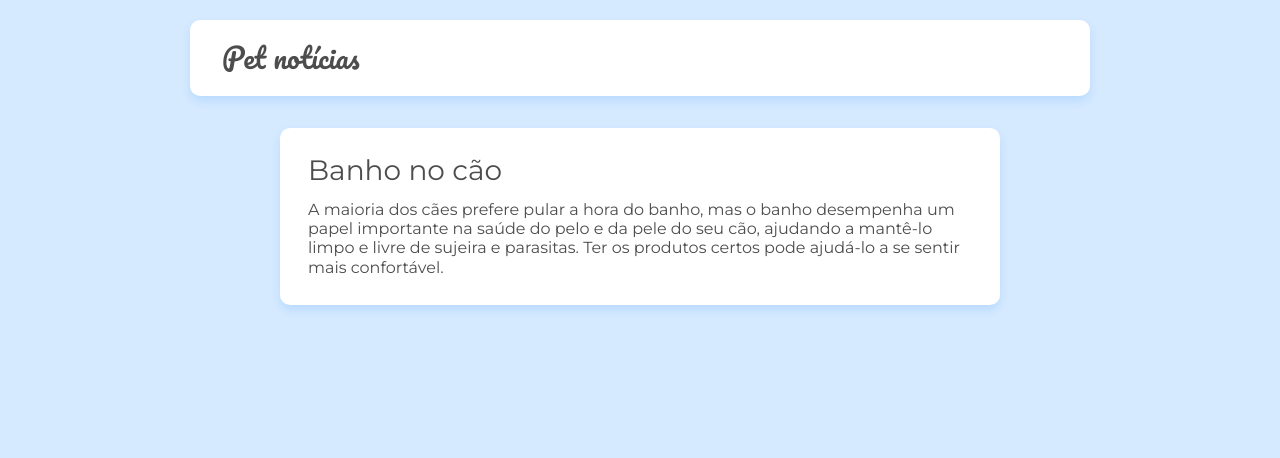
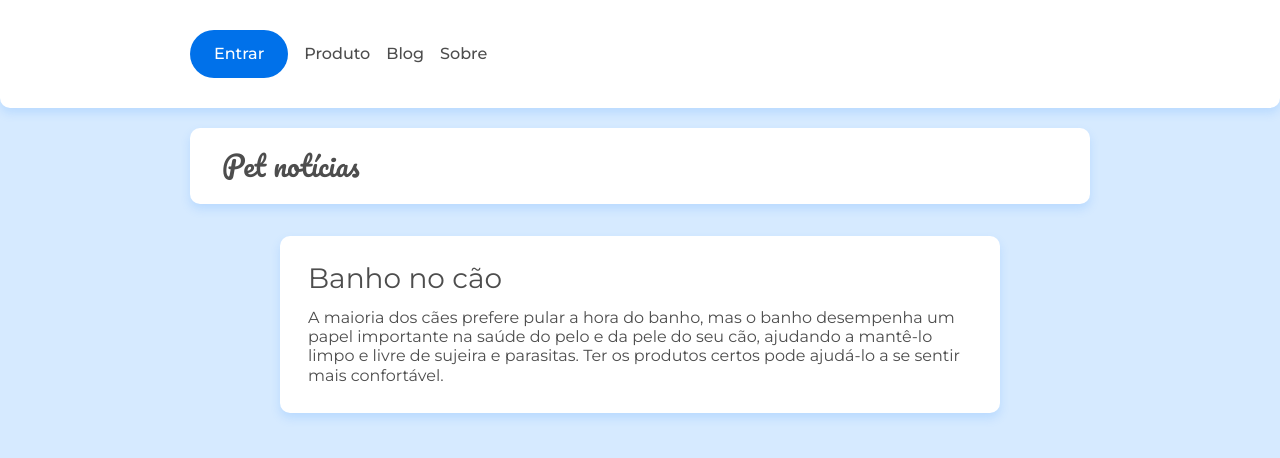
Before and after one commit to Davi95-BR/react-router, a React (Create React App) app: page / in a window 1280 px wide. Shown: the top 458 px of the page. Built offline with nearby package versions, Linux system fonts and the light colour scheme.

Commit message:
Trabalhando com Link em componentes para ter uma SPA para diminuir as requisições no servidor e adicionei cabeçalho

```diff
--- a/src/App.jsx
+++ b/src/App.jsx
@@ -5,11 +5,13 @@
 import Home from './paginas/Home'
 import Sobre from './paginas/Sobre'
 import Pagina404 from './paginas/Pagina404'
+import Cabecalho from './components/Cabecalho'
 
 function App() {
 
   return (
     <Router>
+      <Cabecalho/>
       <Switch>
         <Route exact path='/'>
           <Home />
--- /dev/null
+++ b/src/components/Cabecalho.jsx
@@ -0,0 +1,33 @@
+import React from 'react'
+import imagem from '../assets/img/doguito.svg'
+import '../assets/css/componentes/cabecalho.css'
+import { Link } from 'react-router-dom'
+
+const Cabecalho = () => {
+    return(
+        <header className="cabecalho container">
+            <div className="menu-hamburguer">
+                <span className="menu-hamburguer__icone">
+                </span>
+                <div className="cabecalho-container">
+                    <Link to="/" className="flex flex--centro">
+                     <img className="cabecalho__logo" src={imagem} alt="Logo doguito do cabeçalho"/>
+                     <h1 className="cabecalho__titulo">Petshop</h1>
+                    </Link>
+                </div>
+            </div>
+
+                <nav className="menu-cabecalho">
+                    <ul className="menu-itens">
+                        <li><Link to="#" className="menu-item menu-item--entrar">Entrar</Link></li>
+                        <li><Link to="#" className="menu-item">Produto</Link></li>
+                        <li><Link to="/" className="menu-item">Blog</Link ></li>
+                        <li><Link to="/sobre" className="menu-item">Sobre</Link></li>
+                    </ul>
+                </nav>
+            <div className="menu-cabecalho-background"></div>
+        </header>
+    )
+}
+
+export default Cabecalho;
```
